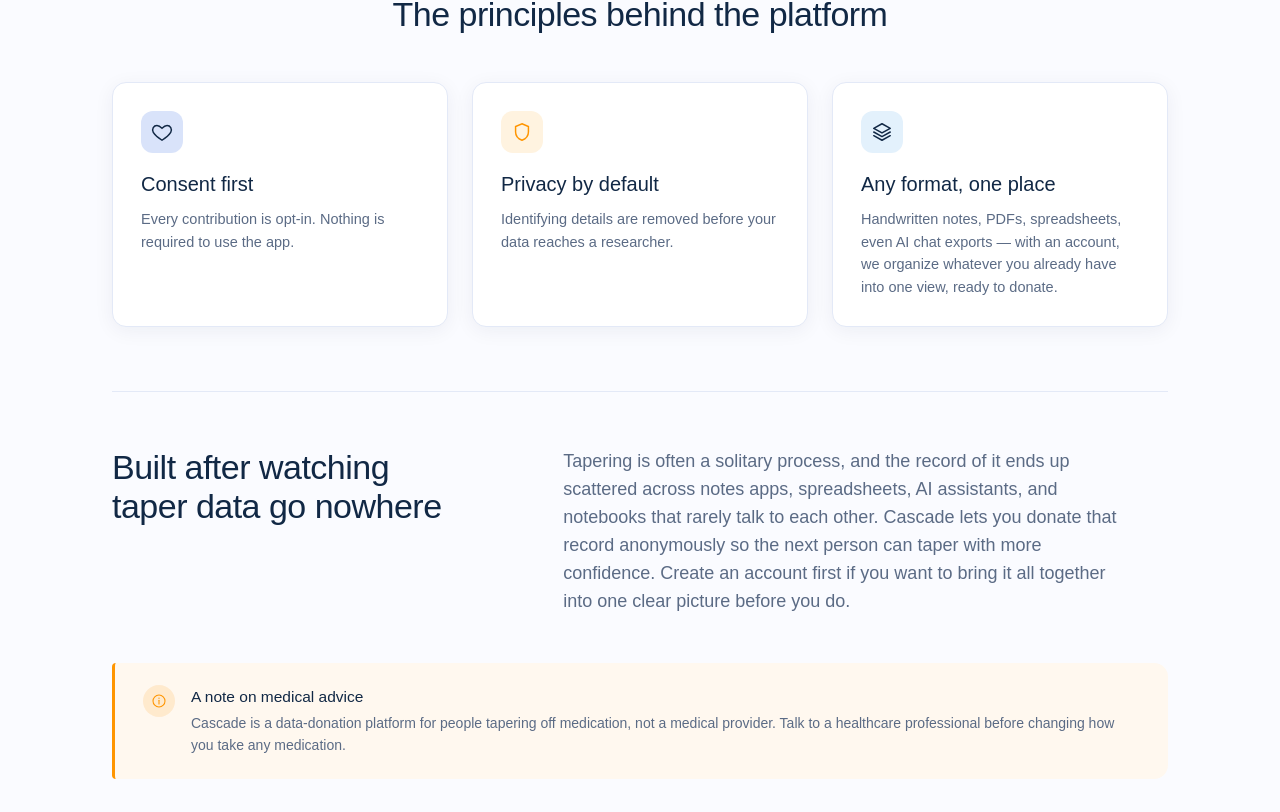
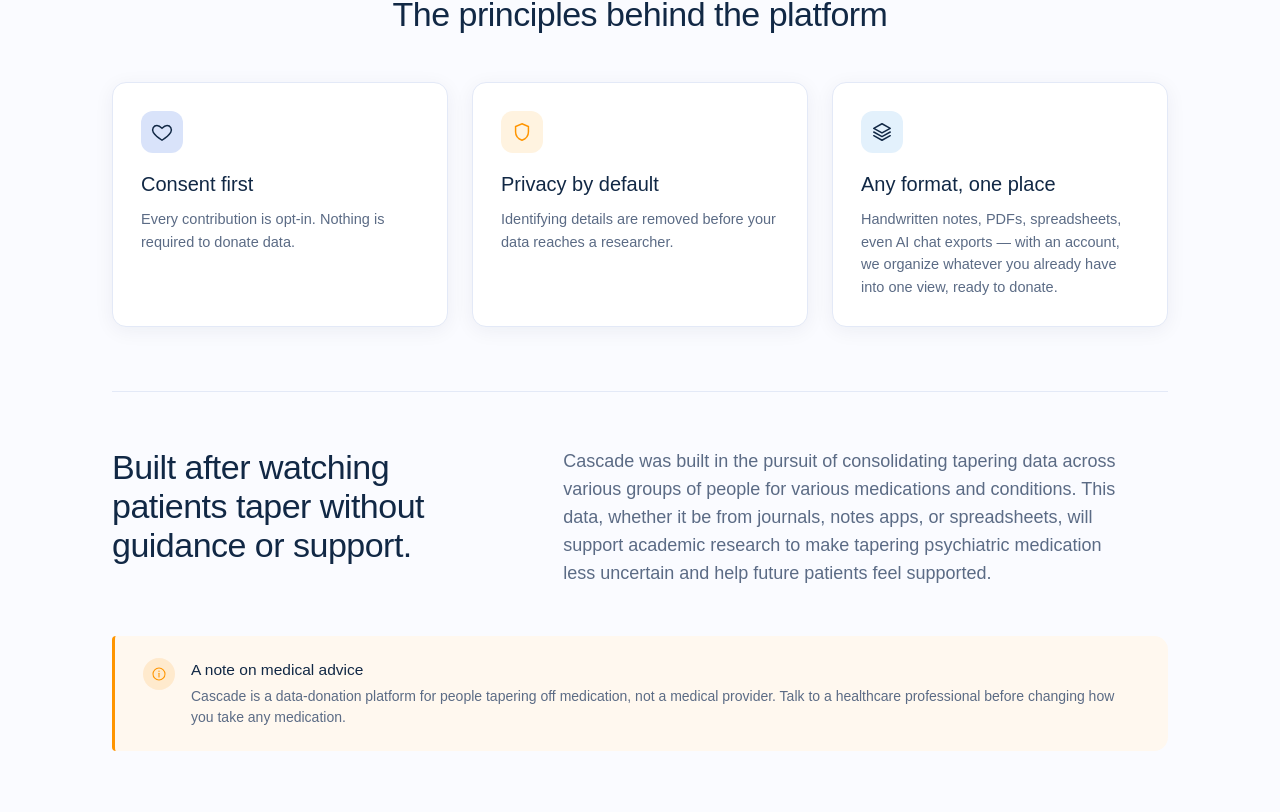
Before and after one commit to shirinamouei/citizen-science-platform, a Next.js app: page /about in a window 1280 px wide. Shown: the part 749-1561 px from the top of the page. Built offline with nearby package versions, Linux system fonts and the light colour scheme; a web font is replaced by a local one.

Commit message:
wording on about us page

```diff
--- a/src/app/about/page.tsx
+++ b/src/app/about/page.tsx
@@ -9,7 +9,7 @@
   {
     background: "var(--lavender)",
     title: "Consent first",
-    description: "Every contribution is opt-in. Nothing is required to use the app.",
+    description: "Every contribution is opt-in. Nothing is required to donate data.",
     icon: (
       <svg viewBox="0 0 24 24" fill="none">
         <path
@@ -62,7 +62,7 @@
       <section className={styles.missionBand}>
         <div className="wrap">
           <h2>
-            Donate your tapering data anonymously to help the next person taper with more
+            Donate your tapering data to support research and future patients taper with more
             confidence. With an account, bring together your diary entries, PDFs,
             spreadsheets, and AI chat logs into one place first.
           </h2>
@@ -87,13 +87,12 @@
           </div>
 
           <div className={styles.storyGrid}>
-            <h2>Built after watching taper data go nowhere</h2>
+            <h2>Built after watching patients taper without guidance or support.</h2>
             <p className="lede">
-              Tapering is often a solitary process, and the record of it ends up scattered
-              across notes apps, spreadsheets, AI assistants, and notebooks that rarely
-              talk to each other. Cascade lets you donate that record anonymously so the
-              next person can taper with more confidence. Create an account first if you
-              want to bring it all together into one clear picture before you do.
+              Cascade was built in the pursuit of consolidating tapering data across
+              various groups of people for various medications and conditions. This data, whether it be from journals,
+              notes apps, or spreadsheets, will support academic research to make tapering psychiatric medication less
+              uncertain and help future patients feel supported.
             </p>
           </div>
 
```
